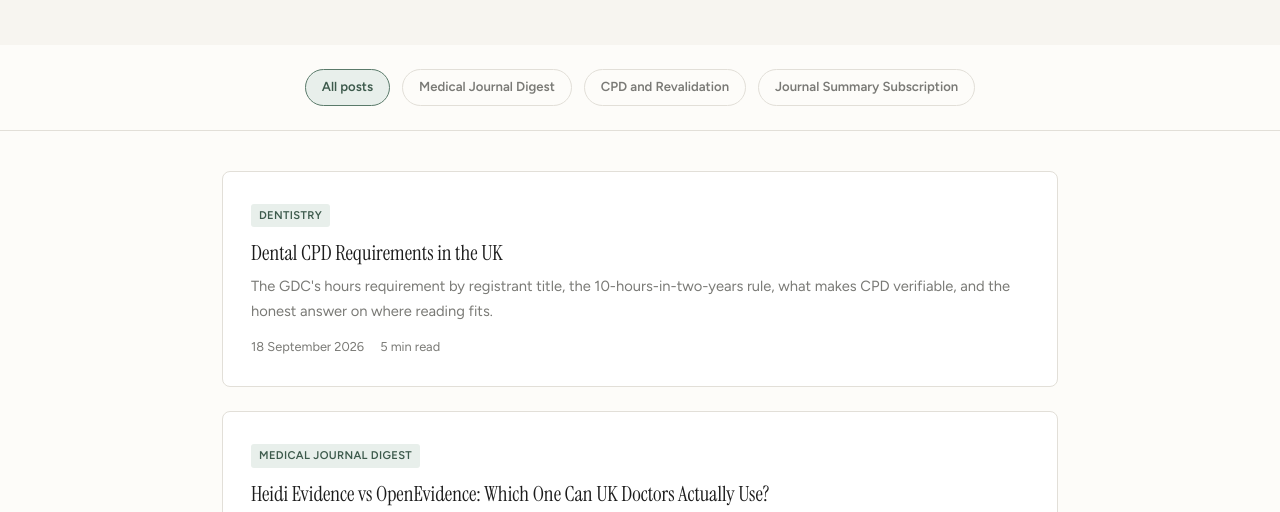
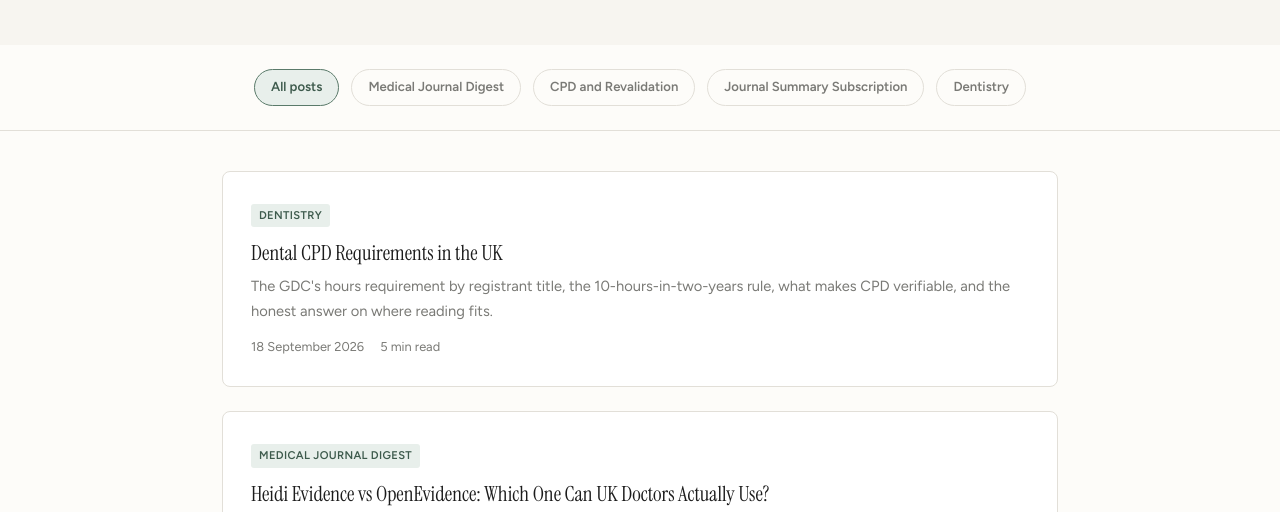
Before and after one commit to mondayclinicalbrief/Monday-clinical-brief, an Eleventy site: page blog/index.njk in a window 1280 px wide. Shown: the part 238-750 px from the top of the page. Built offline with nearby package versions, Linux system fonts and the light colour scheme; Eleventy itself is replaced by a stand-in of ours; files that its build step writes are made by us from their sources.

Commit message:
feat(blog): add Dentistry to the blog cluster nav
Tim's call. The dentistry cluster index had no front door — the post reached
the main /blog/ list automatically via the posts glob, but nothing linked to
/blog/dentistry/ itself.

Active-state match is scoped to '/blog/dentistry' rather than '/dentistry' so
the nav does not light up on the /dentistry/ product landing page.

Co-Authored-By: Claude Opus 5 <noreply@anthropic.com>

```diff
--- a/_includes/blog-index.njk
+++ b/_includes/blog-index.njk
@@ -106,6 +106,7 @@
   <a href="/blog/medical-journal-digest/" class="cluster-link{% if '/medical-journal-digest' in page.url %} active{% endif %}">Medical Journal Digest</a>
   <a href="/blog/cpd-reading-tool/" class="cluster-link{% if '/cpd-reading-tool' in page.url %} active{% endif %}">CPD and Revalidation</a>
   <a href="/blog/journal-summary-subscription/" class="cluster-link{% if '/journal-summary-subscription' in page.url %} active{% endif %}">Journal Summary Subscription</a>
+  <a href="/blog/dentistry/" class="cluster-link{% if '/blog/dentistry' in page.url %} active{% endif %}">Dentistry</a>
 </div>
 
 <div class="posts-grid">
```
Also changed, not shown: 5 other files.
